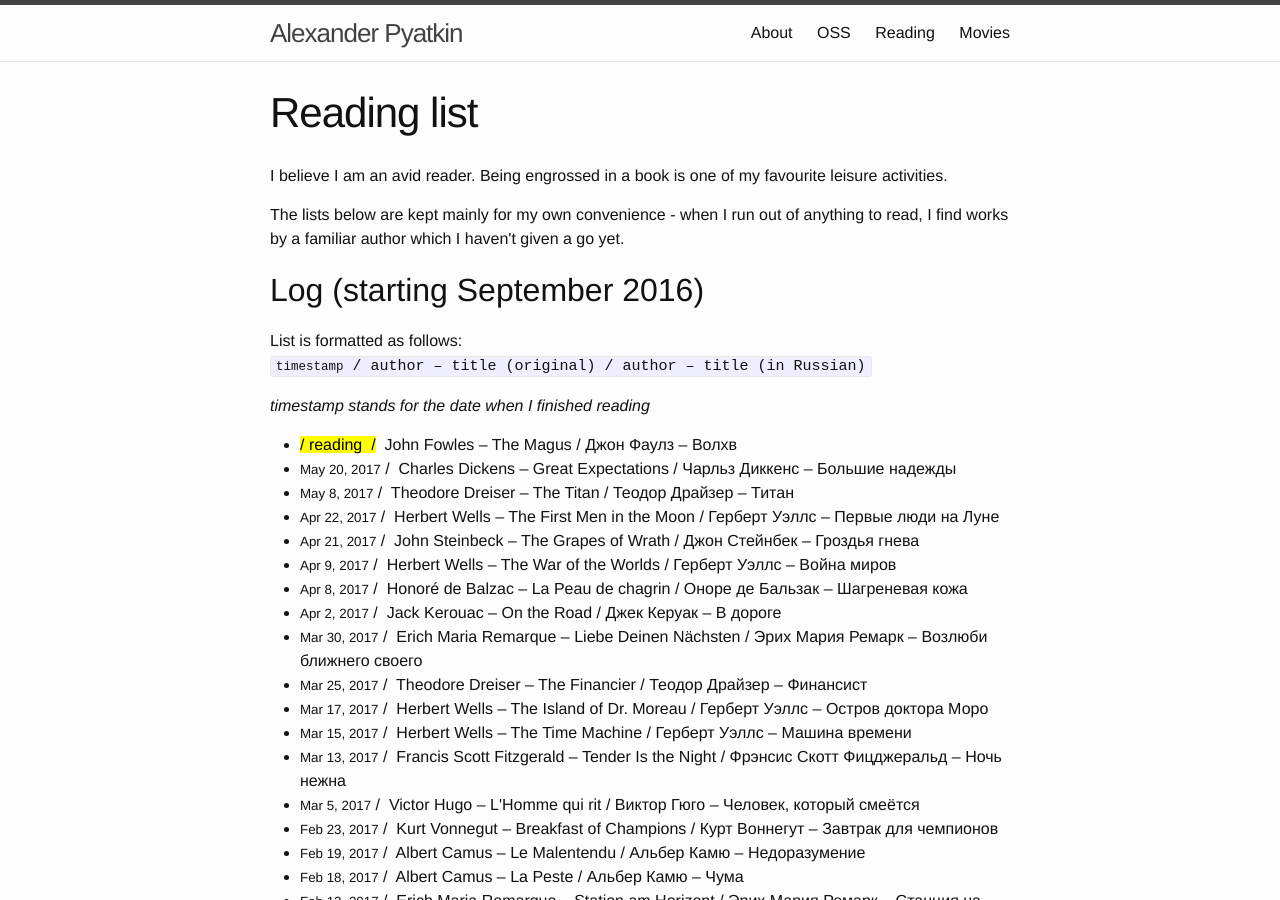
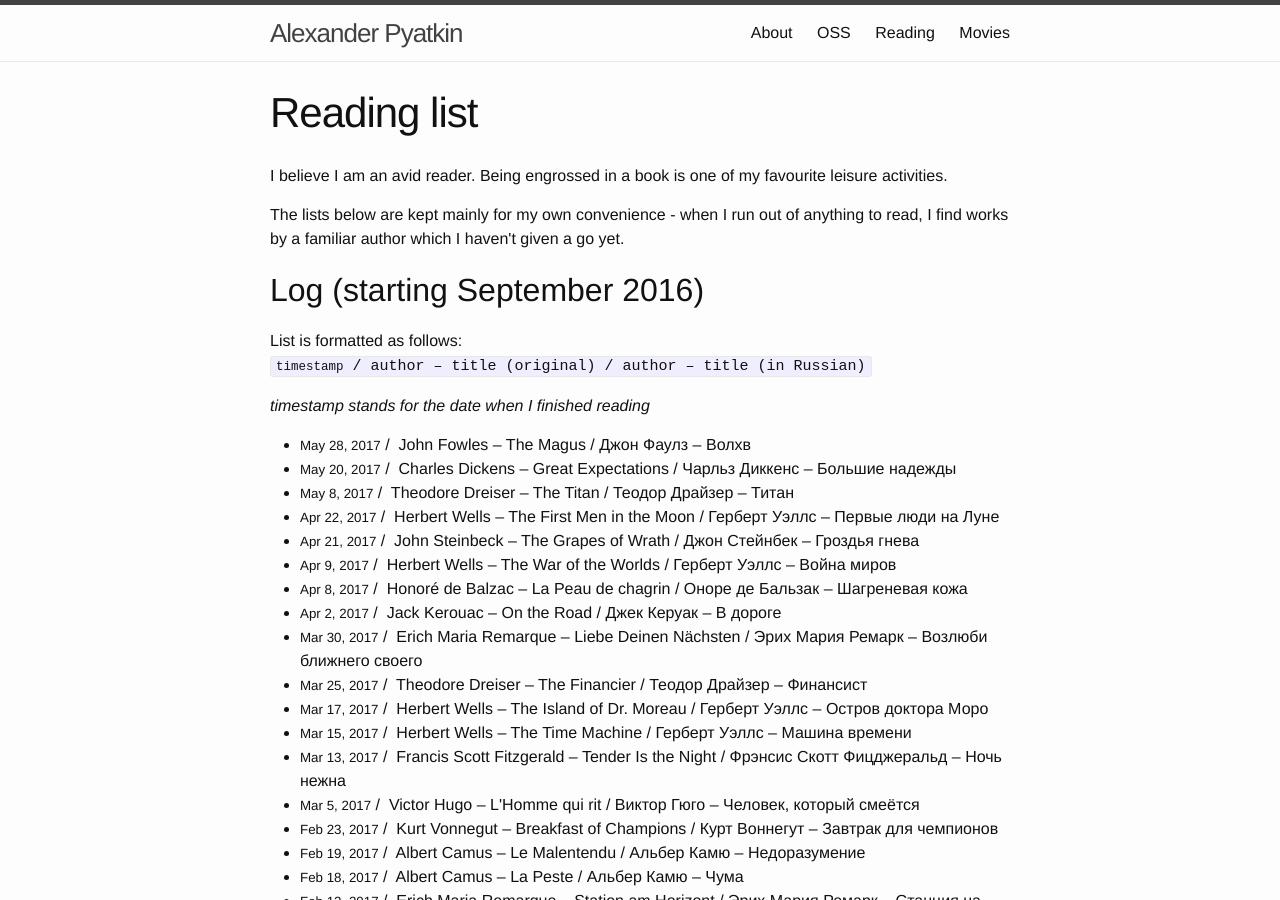
Before and after one commit to aspyatkin/personal-website, a Jekyll site: the page built from reading-list.md, in a window 1280 px wide and 900 px high. Built offline with Jekyll 4.4.1, drawn with Linux system fonts in a browser that asks for light colours.

Commit message:
Update reading list

```diff
--- a/reading-list.md
+++ b/reading-list.md
@@ -5,7 +5,7 @@ short_title: Reading
 permalink: /reading-list/
 top_ndx: 3
 log_list:
-  - reading: yes
+  - date: 'May 28, 2017'
     original:
       author: 'John Fowles'
       title: 'The Magus'
```
